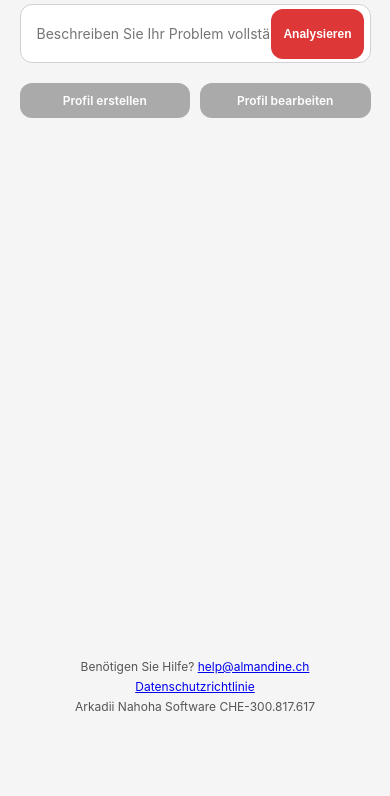
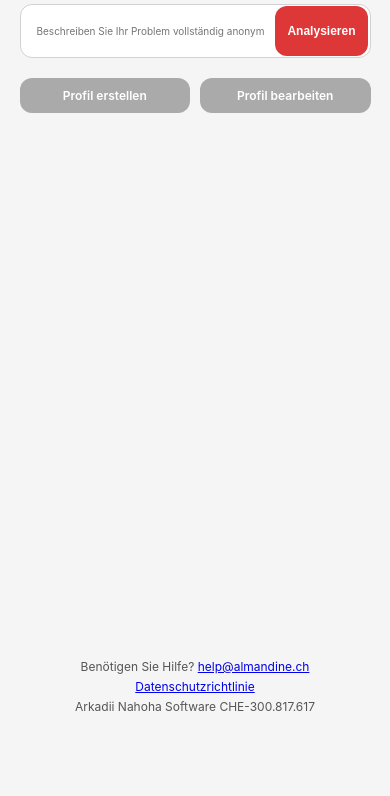
Before and after one commit to svettuff/Almandine, a website: page index.html in a window 390 px wide. Shown: the part 87-883 px from the top of the page. Drawn offline with Linux system fonts and the light colour scheme.

Commit message:
changed styles for german

```diff
--- a/search.css
+++ b/search.css
@@ -52,7 +52,7 @@ body, html {
 .search-container input[type="text"] {
     width: 100%;
     padding: 20px 16px;
-    padding-right: 115px;
+    padding-right: 145px;
     font-size: 16px;
     border: 1px solid #d1d1d6;
     border-radius: 12px;
@@ -208,12 +208,12 @@ body, html {
         font-size: 12px;
         height: 50px;
         min-height: 35px;
-        right: 12px;
+        right: 8px;
     }
 
     .search-container input[type="text"] {
-        font-size: 14px;
-        padding-right: 85px;
+        font-size: 10px;
+        padding-right: 105px;
     }
 
     .profile-container button {
```
